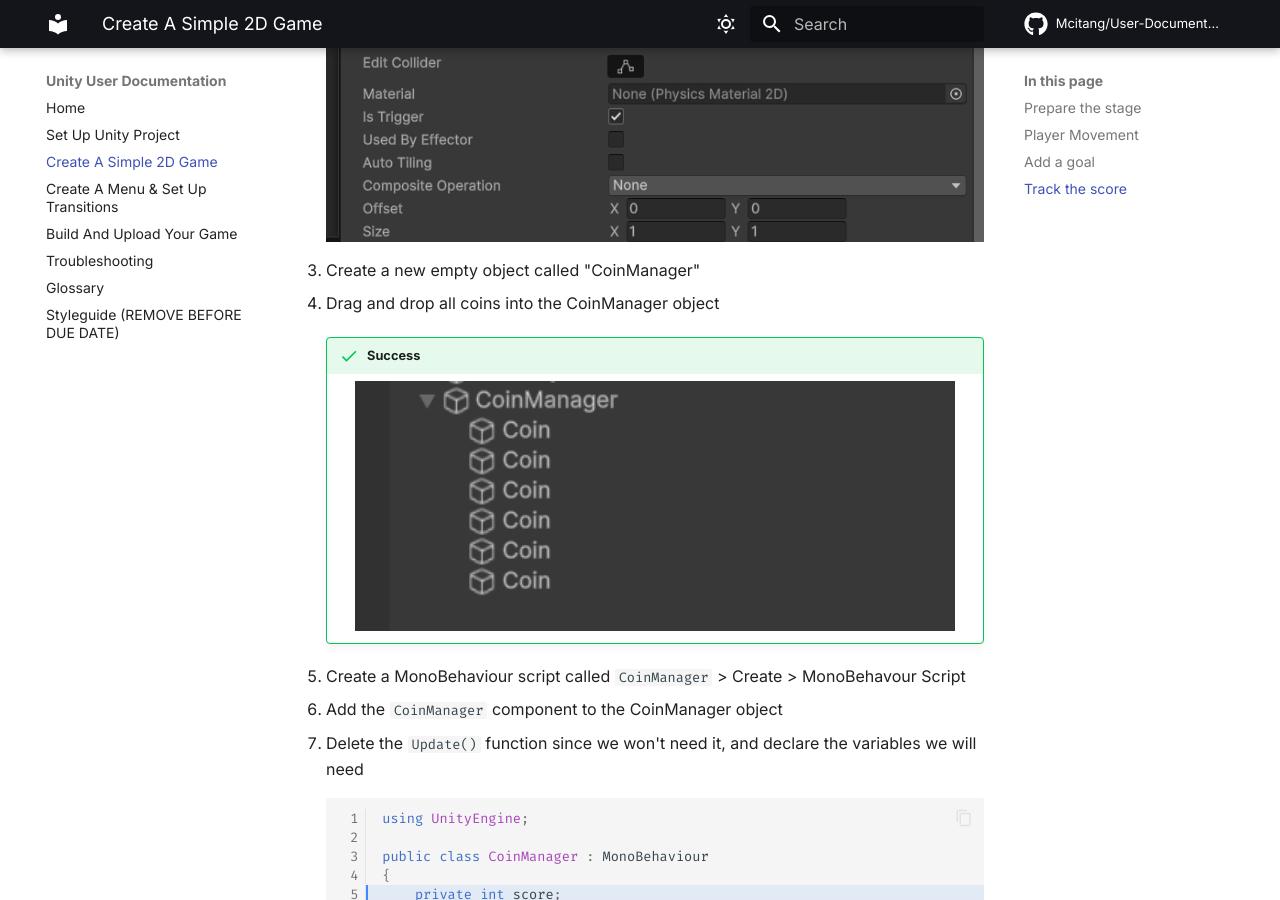
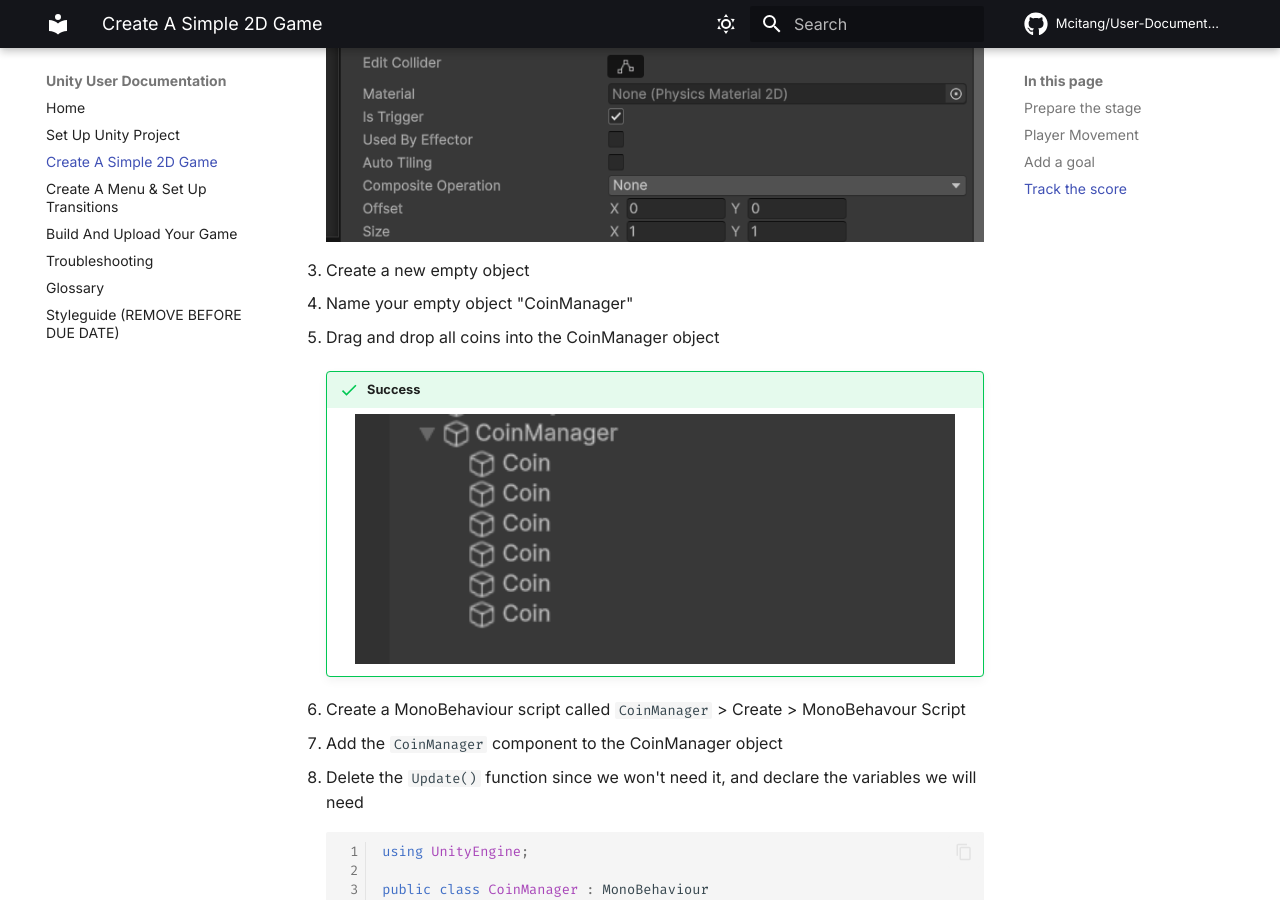
Before and after one commit to Mcitang/User-Documentation, an MkDocs documentation site: the page built from docs/make-game.md, in a window 1280 px wide and 900 px high, scrolled down 11068 px. Built offline with MkDocs 1.6.1 and Material for MkDocs 9.7.7, drawn with Linux system fonts in a browser that asks for light colours; emoji names are drawn with the system emoji font; comment, search, counter and statistics services are not loaded.

Commit message:
Separate naming instruction from creation instruction

```diff
--- a/docs/make-game.md
+++ b/docs/make-game.md
@@ -347,7 +347,9 @@ Before hitting _Play_ though, we have to assign a value to the `Rigidbody2D` var
 
     ![Trigger BoxCollider2D][trigger-image]
 
-1. Create a new empty object called "CoinManager"
+1. Create a new empty object
+
+1. Name your empty object "CoinManager"
 
 1. Drag and drop all coins into the CoinManager object
 
```
